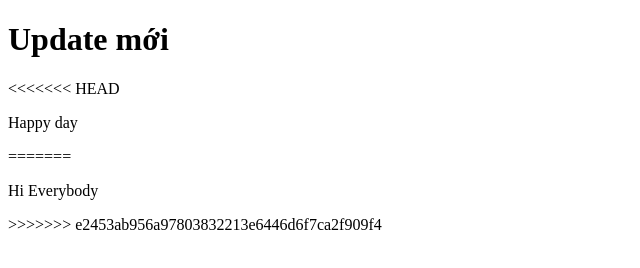
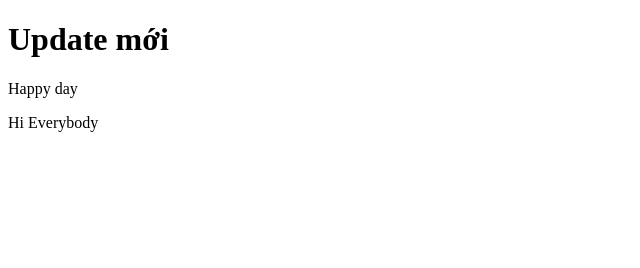
Before and after one commit to thanhtinhhcm/demoGitTinh, a plain HTML site: page index.html in a window 1280 px wide. Shown: the whole page, without its empty margins (0-640 px from the left). Drawn offline with Linux system fonts and the light colour scheme.

Commit message:
fix conflict

```diff
--- a/index.html
+++ b/index.html
@@ -7,10 +7,7 @@
 </head>
 <body>
     <h1>Update mới</h1>
-<<<<<<< HEAD
     <p>Happy day</p>
-=======
     <p>Hi Everybody</p>
->>>>>>> e2453ab956a97803832213e6446d6f7ca2f909f4
 </body>
 </html>
```
